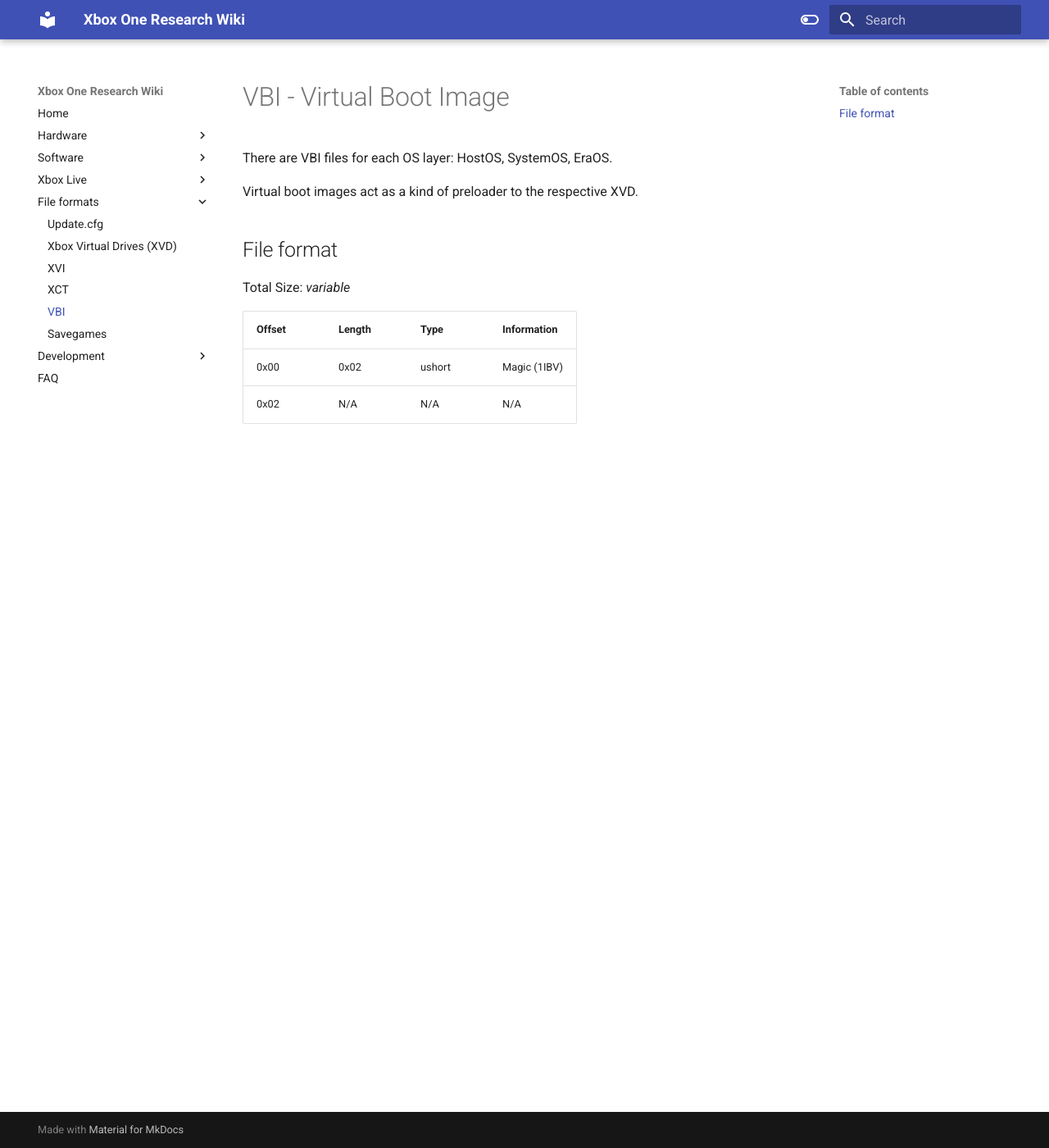
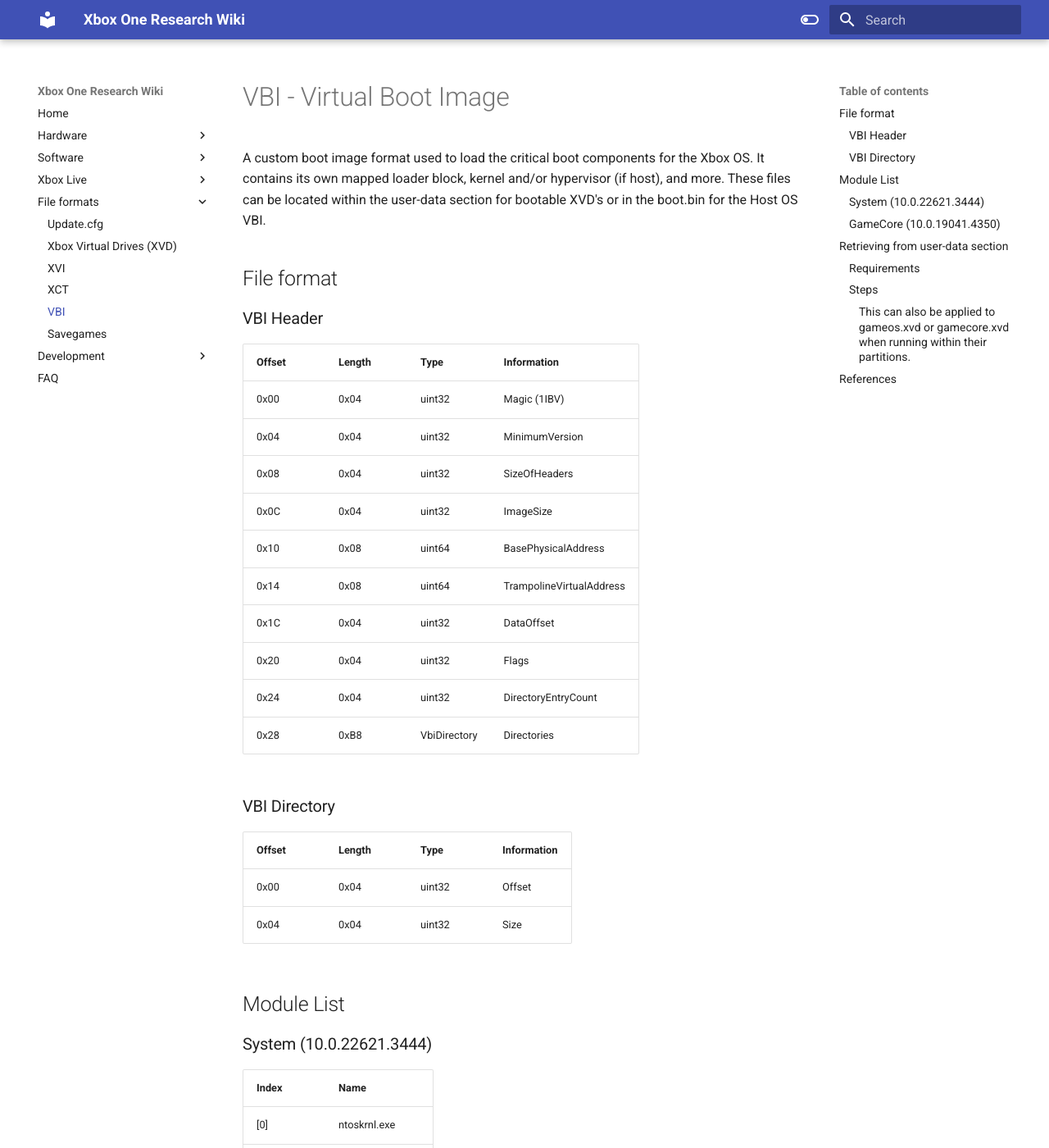
Before and after one commit to xboxoneresearch/wiki, an MkDocs documentation site: the page built from docs/vbi.md, in a window 1280 px wide and 1400 px high. Shown: the whole window at 82% size. Built offline with MkDocs 1.6.1 and Material for MkDocs 9.7.7, drawn with Linux system fonts in a browser that asks for light colours; some of the changed text lies outside the part shown.

Commit message:
Add more information for VBI format (#50)
* Add initial header and extraction steps

Updated the file format for the VBI header and added some steps for extracting them from bootable XVD's (excluding host)

* Add module list for SRA and GC

```diff
--- a/docs/vbi.md
+++ b/docs/vbi.md
@@ -1,12 +1,135 @@
 # VBI - Virtual Boot Image
-There are VBI files for each OS layer: HostOS, SystemOS, EraOS.
-
-Virtual boot images act as a kind of preloader to the respective XVD.
+A custom boot image format used to load the critical boot components for the Xbox OS. It contains its own mapped loader block, kernel and/or hypervisor (if host), and more. These files can be located within the user-data section for bootable XVD's or in the boot.bin for the Host OS VBI.
 
 ## File format
-Total Size: *variable*
+### VBI Header
+| Offset | Length | Type            | Information                    |
+| ------ | ------ | --------------- | ------------------------------ |
+| 0x00   |   0x04 |   uint32        | Magic (1IBV)                   |
+| 0x04   |   0x04 |   uint32        | MinimumVersion                 |
+| 0x08   |   0x04 |   uint32        | SizeOfHeaders                  |
+| 0x0C   |   0x04 |   uint32        | ImageSize                      |
+| 0x10   |   0x08 |   uint64        | BasePhysicalAddress            |
+| 0x14   |   0x08 |   uint64        | TrampolineVirtualAddress       |
+| 0x1C   |   0x04 |   uint32        | DataOffset                     |
+| 0x20   |   0x04 |   uint32        | Flags                          |
+| 0x24   |   0x04 |   uint32        | DirectoryEntryCount            |
+| 0x28   |   0xB8 |   VbiDirectory  | Directories                    |
 
-| Offset | Length | Type     | Information                    |
-| ------ | ------ | -------- | ------------------------------ |
-| 0x00   |   0x02 |   ushort | Magic (1IBV)                   |
-| 0x02   |    N/A |     N/A  | N/A                            |
+### VBI Directory
+| Offset | Length | Type            | Information                    |
+| ------ | ------ | --------------- | ------------------------------ |
+| 0x00   |   0x04 |   uint32        | Offset                         |
+| 0x04   |   0x04 |   uint32        | Size                           |
+
+## Module List
+### System (10.0.22621.3444)
+| Index   | Name                        |
+| ------- | --------------------------  |
+|    [0]  |          ntoskrnl.exe       |
+|    [1]  |          hal.dll            |
+|    [2]  |          kdcom.dll          |
+|    [3]  |          xbsyspsext.sys     |
+|    [4]  |          ksecext.sys        |
+|    [5]  |          msrpc.sys          |
+|    [6]  |          uem.dll            |
+|    [7]  |          lstringkm.dll      |
+|    [8]  |          xci.dll            |
+|    [9]  |          ci.dll             |
+|    [10] |          cng.sys            |
+|    [11] |          crashdmp.sys       |
+|    [12] |          xvsc.sys           |
+|    [13] |          storport.sys       |
+|    [14] |          xpalk.dll          |
+|    [15] |          xvio.sys           |
+|    [16] |          volmgr.sys         |
+|    [17] |          wmilib.sys         |
+|    [18] |          mountmgr.sys       |
+|    [19] |          fltmgr.sys         |
+|    [20] |          ksecdd.sys         |
+|    [21] |          ksecpkg.sys        |
+|    [22] |          condrv.sys         |
+|    [23] |          pcw.sys            |
+|    [24] |          ntfs.sys           |
+|    [25] |          partmgr.sys        |
+|    [26] |          volume.sys         |
+|    [27] |          disk.sys           |
+|    [28] |          classpnp.sys       |
+|    [29] |          netio.sys          |
+|    [30] |          WppRecorder.sys    |
+|    [31] |          ndis.sys           |
+|    [32] |          hwpolicy.sys       |
+|    [33] |          pdc.sys            |
+|    [34] |          cea.sys            |
+|    [35] |          xvuc.sys           |
+|    [36] |          fileinfo.sys       |
+|    [37] |          fvevol.sys         |
+|    [38] |          rdyboost.sys       |
+|    [39] |          xsraflt.sys        |
+|    [40] |          fs_rec.sys         |
+|    [41] |          tcpip.sys          |
+|    [42] |          fwpkclnt.sys       |
+|    [43] |          msfs.sys           |
+|    [44] |          npfs.sys           |
+
+### GameCore (10.0.19041.4350)
+| Index   | Name                        |
+| ------- | --------------------------  |
+|    [0]  |          ntoskrnl.exe       |
+|    [1]  |          hal.dll            |
+|    [2]  |          kdcom.dll          |
+|    [3]  |          xbpsext.sys        |
+|    [4]  |          ksecext.sys        |
+|    [5]  |          msrpc.sys          |
+|    [6]  |          uem.dll            |
+|    [7]  |          xci.dll            |
+|    [8]  |          ci.dll             |
+|    [9]  |          cng.sys            |
+|    [10] |          xdgext.sys         |
+|    [11] |          crashdmp.sys       |
+|    [12] |          xvsc.sys           |
+|    [13] |          storport.sys       |
+|    [14] |          xvio.sys           |
+|    [15] |          volmgr.sys         |
+|    [16] |          wmilib.sys         |
+|    [17] |          mountmgr.sys       |
+|    [18] |          fltmgr.sys         |
+|    [19] |          ksecdd.sys         |
+|    [20] |          ksecpkg.sys        |
+|    [21] |          condrv.sys         |
+|    [22] |          pcw.sys            |
+|    [23] |          ntfs.sys           |
+|    [24] |          partmgr.sys        |
+|    [25] |          volume.sys         |
+|    [26] |          disk.sys           |
+|    [27] |          classpnp.sys       |
+|    [28] |          netio.sys          |
+|    [29] |          WppRecorder.sys    |
+|    [30] |          ndis.sys           |
+|    [31] |          fileinfo.sys       |
+
+## Retrieving from user-data section
+### Requirements
+- Developer Mode
+- Administrator-level Privileges
+- SSH
+
+### Steps
+1. Connect to the console using a privileged user account
+2. Run:
+    - `` xcrdutil.exe -read_ud F:\system.xvd 0 200 <path on console for output> ``
+    - Example:
+        - `` xcrdutil.exe -read_ud F:\system.xvd 0 200 D:\\DevelopmentFiles\\system.vbi ``
+3. Load the output file into your favourite hex editor
+4. Go to offset ``0xC`` (ImageSize) and copy the value as a 32-bit integer
+5. Re-run:
+    - `` xcrdutil.exe -read_ud F:\system.xvd 0 <size> <path on console for output> ``
+    Example:
+        - `` xcrdutil -read_ud F:\system.xvd 0 32071680 D:\\DevelopmentFiles\\system.vbi ``
+6. Viola!
+
+#### This can also be applied to gameos.xvd or gamecore.xvd when running within their partitions.
+
+## References
+- XVMM (Host)
+    - ``C:\\Windows\\System32\\Drivers\\xvmm.sys``
```
